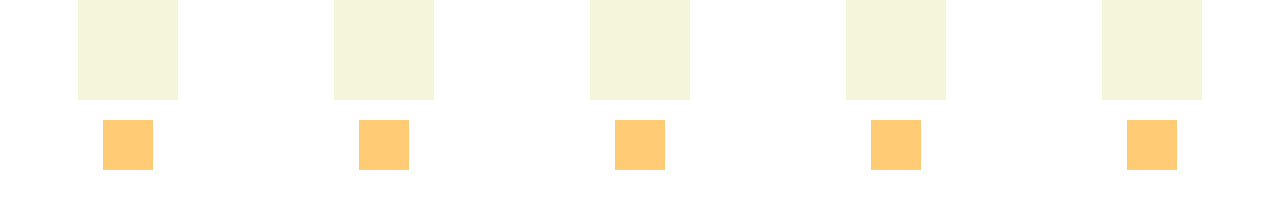
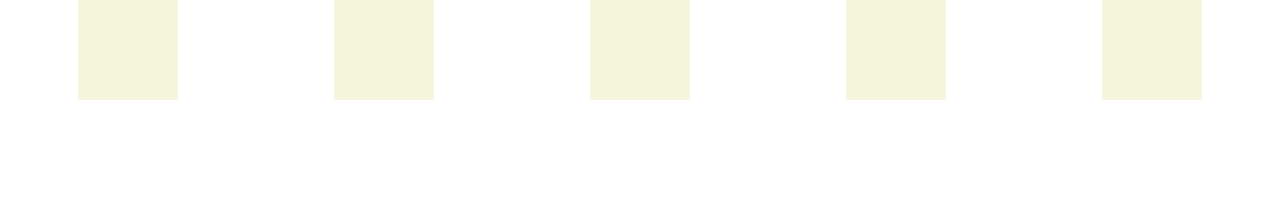
Before and after one commit to Lexa74/mini-games, a plain HTML site: page index.html in a window 1280 px wide. Drawn offline with Linux system fonts and the light colour scheme.

Commit message:
Второй блок удалил

```diff
--- a/index.html
+++ b/index.html
@@ -14,12 +14,5 @@
         <div class="container__item"></div>
         <div class="container__item"></div>
     </div>
-    <div class="content">
-        <div class="content__product"></div>
-        <div class="content__product"></div>
-        <div class="content__product"></div>
-        <div class="content__product"></div>
-        <div class="content__product"></div>
-    </div>
 </body>
 </html>
```
